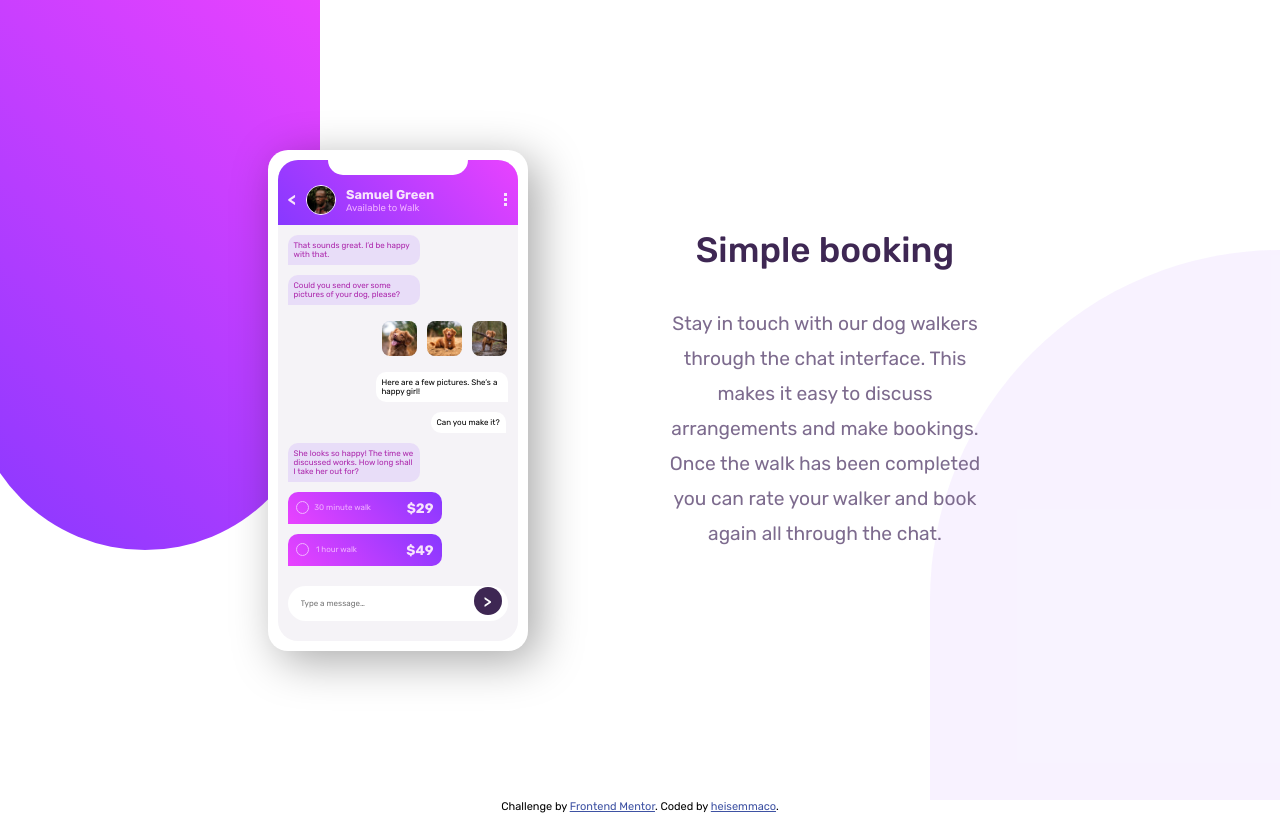
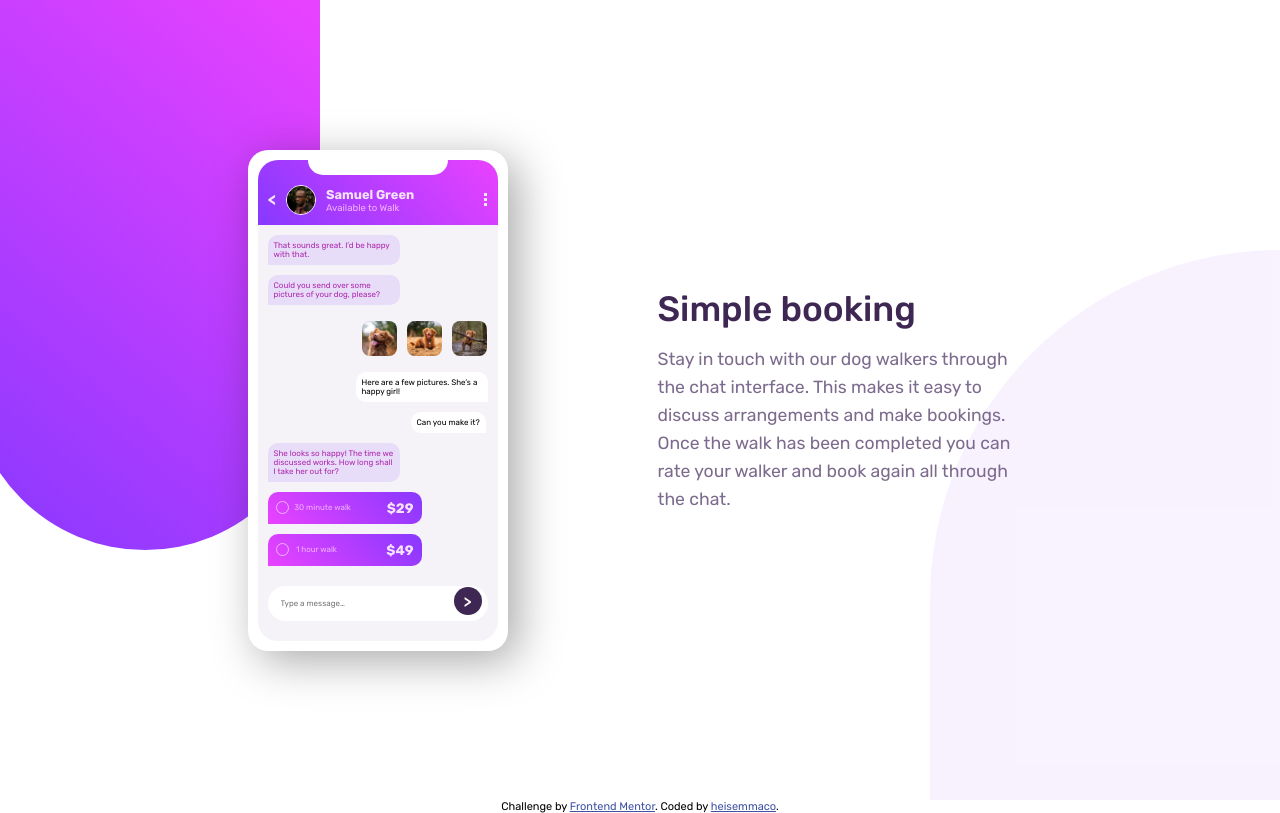
Before and after one commit to heisemmaco-dev/chat-app-css-illustration-master, a plain HTML site: page index.html in a window 1280 px wide. Drawn offline with Linux system fonts and the light colour scheme.

Commit message:
Add files via upload
made some changes

```diff
--- a/style.css
+++ b/style.css
@@ -67,17 +67,26 @@
     background: linear-gradient( 40deg, hsl(264, 100%, 61%), hsl(293, 100%, 63%)
      );
 
-     min-height: 40vh;
+     /* min-height: 40vh;
      min-width:250px;
      position: absolute;
      border-radius: 0  0 300px 0 ;
      z-index: -2;
+ */
+ position: absolute;
+ height: 55%;
+ width: 650px;
+    position: absolute;
+    top: 0;
+    right: 50%;
+    z-index: -1;
+    border-radius: 0 0 50vmax 50vmax
   }
   .background_color_down {
     background:  hsla(264, 100%, 61%, 0.062);
 
      height: 400px;
-     width:250px;
+     width:300px;
      position: absolute;
      right: 0;
      bottom: 0;
@@ -86,6 +95,7 @@
   }
 
 .mobile_phone_container {
+    margin-top: 40px;
     max-width: 260px;
     background-color: hsl(0, 0%, 100%);
     border-radius: 20px;
@@ -308,9 +318,9 @@ section {
     color: var(--Very-Dark-Desaturated-Violet);
   }
   section p {
-    font-size: 1.2rem;
-    line-height: 35px;
-    padding: 20px;
+    font-size: 1.1rem;
+    line-height: 28px;
+
   }
 
 main {
@@ -341,4 +351,8 @@ main {
     width: 350px;
     height: 550px;
   }
+.mobile_phone_container { margin-top: 0; margin-right: 40px;}
+  section {
+    text-align: left;
+  }
 }
```
